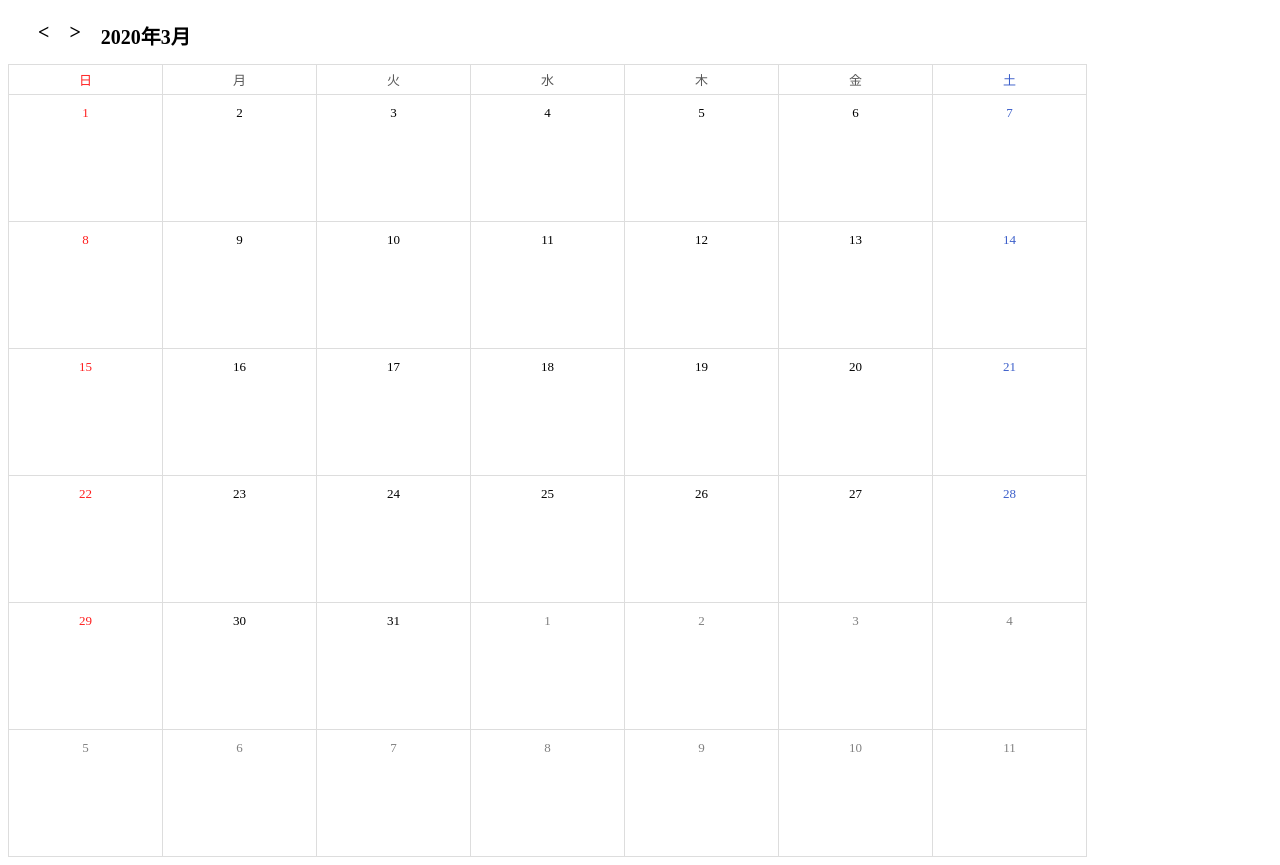
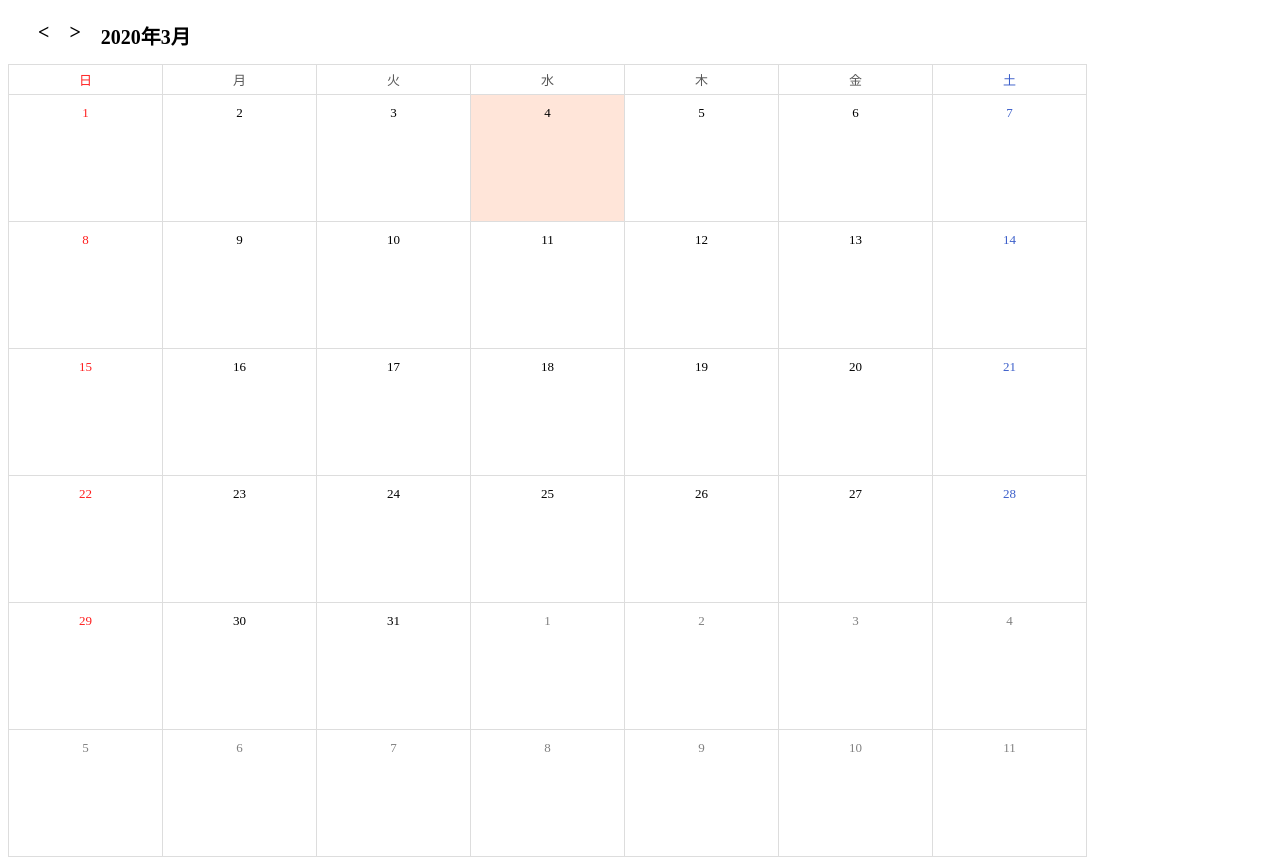
Before and after one commit to morhi-2214/calendarApp, a website: page src/templete.html in a window 1280 px wide. Drawn offline with Linux system fonts and the light colour scheme.

Commit message:
今日の日付マスを着色

```diff
--- a/src/css/styles.css
+++ b/src/css/styles.css
@@ -28,6 +28,7 @@ td.surplus {
 
 header {
     display: flex;
+    user-select: none;
 }
 
 #week {
@@ -37,7 +38,6 @@ header {
 
 #prev, #next {
     cursor: pointer;
-    user-select: none;
 }
 
 #prev {
@@ -48,3 +48,7 @@ header {
     margin-left: 20px;
     margin-right: 20px;
 }
+
+.today {
+    background: rgba(255, 122, 60, 0.192);
+}
--- a/src/js/main.js
+++ b/src/js/main.js
@@ -4,6 +4,11 @@
     const date = new Date();
     let year = date.getFullYear();
     let month = date.getMonth() + 1;
+    // 今日の年月日を取得しておく
+    const toDay = date.getDate();
+    const toMonth = date.getMonth() + 1;
+    const toYear = date.getFullYear();
+
     // 一度に表示する月の数（デフォルト：１）
     const config = {
         show: 1,
@@ -66,7 +71,11 @@
                     calendarHtml += '<td class="surplus">' + num + '</td>';
                     dayCount++;
                 } else {
-                    calendarHtml += `<td class="clicked-day" data-date="${year}/${month}/${dayCount}">${dayCount}</td>`;
+                    if (year == toYear && month == toMonth && dayCount == toDay) {
+                        calendarHtml += `<td class="clicked-day today" data-date="${year}/${month}/${dayCount}">${dayCount}</td>`;
+                    } else {
+                        calendarHtml += `<td class="clicked-day" data-date="${year}/${month}/${dayCount}">${dayCount}</td>`;
+                    }
                     dayCount++;
                 }
             }
```
